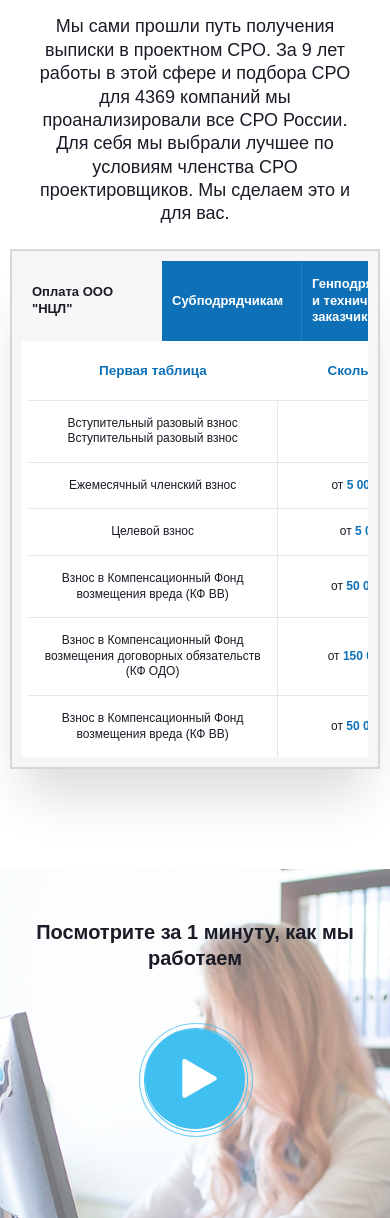
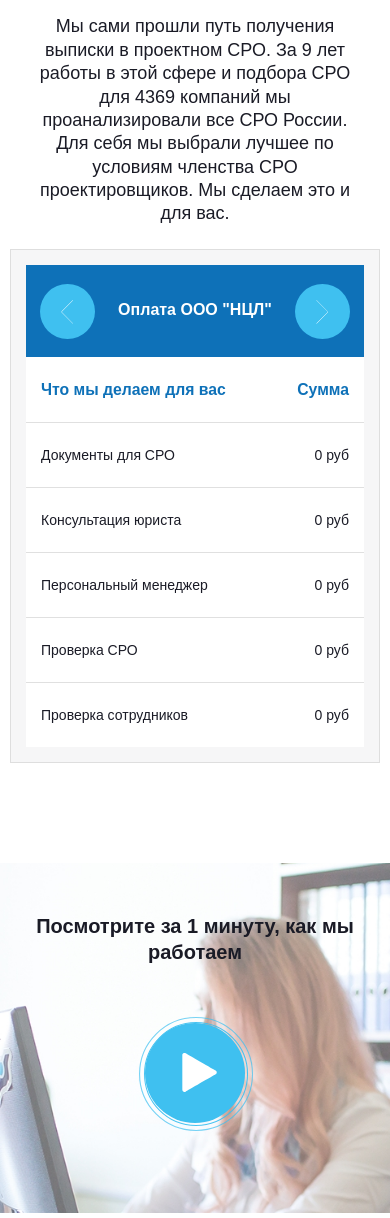
Before and after one commit to gromimol/ncl-html, a PHP site: page / in a window 390 px wide. Shown: the part 1308-2526 px from the top of the page. Run offline with PHP 8.4, Linux system fonts and the light colour scheme; some web fonts are replaced.

Commit message:
таблица цен для мобильных

```diff
--- a/css/style.css
+++ b/css/style.css
@@ -1127,6 +1127,70 @@ b {
       color: var(--blue-dark);
       font-weight: 700; }
 
+.price-slider {
+  height: 0;
+  overflow: hidden; }
+  .price-slider .slick-arrow {
+    position: absolute;
+    width: 55px;
+    height: 55px;
+    border-radius: 50%;
+    background-color: #3fc0f0;
+    background-repeat: no-repeat;
+    background-position: center;
+    top: 35px;
+    z-index: 2; }
+  .price-slider .prev-arrow {
+    left: 30px;
+    background-image: url("../img/icons/arrow_left.png"); }
+  .price-slider .next-arrow {
+    right: 30px;
+    background-image: url("../img/icons/arrow_right.png"); }
+
+.price-slider__table {
+  border: 1px solid #dedede;
+  padding: 15px;
+  background-color: #f6f6f7; }
+
+.price-slider__title {
+  font-size: 16px;
+  text-align: center;
+  height: 92px;
+  background-color: var(--blue-dark);
+  color: #fff;
+  display: -webkit-box;
+  display: -ms-flexbox;
+  display: flex;
+  -webkit-box-align: center;
+      -ms-flex-align: center;
+          align-items: center;
+  -webkit-box-pack: center;
+      -ms-flex-pack: center;
+          justify-content: center;
+  text-align: center;
+  font-weight: 700; }
+
+.price-slider__item {
+  border-bottom: 1px solid #e0e0e0;
+  background-color: #fff;
+  font-size: 16px;
+  font-weight: 300;
+  padding: 25px 15px;
+  display: -webkit-box;
+  display: -ms-flexbox;
+  display: flex;
+  -webkit-box-align: center;
+      -ms-flex-align: center;
+          align-items: center;
+  -webkit-box-pack: justify;
+      -ms-flex-pack: justify;
+          justify-content: space-between; }
+  .price-slider__item:last-child {
+    border-bottom: none; }
+  .price-slider__item .blue {
+    color: #0e71b8;
+    font-size: 1.125em; }
+
 /*video*/
 .video {
   background: transparent url("../img/bg/video-poster.png") 100% top no-repeat;
@@ -2341,8 +2405,15 @@ b {
     .price-tab-list .hide-on-mobile {
       display: none; }
 
+  .price-container {
+    display: none; }
+
   .price-table {
     font-size: 1.5rem; }
+
+  .price-slider {
+    height: auto;
+    overflow: visible; }
 
   .video__title {
     margin-left: 0;
@@ -2769,7 +2845,12 @@ b {
     width: 50%; }
 
   .sale-block {
-    padding: 0; } }
+    padding: 0; }
+
+  .price-slider__title {
+    padding: 0 80px;
+    text-align: center;
+    line-height: 1.4; } }
 /*480*/
 @media (max-width: 440px) {
   .header__contact {
@@ -2833,7 +2914,10 @@ b {
     margin-left: auto;
     margin-top: 1em;
     font-size: 16px;
-    width: 100%; } }
+    width: 100%; }
+
+  .price-slider__item {
+    font-size: 14px; } }
 /*440*/
 @media (max-width: 360px) {
   .main-screen__features__item::before {
--- a/index.html
+++ b/index.html
@@ -349,6 +349,246 @@
 						</div>
 						<!-- /.tab-content-wrapper -->
 					</div>
+
+					<!-- for mobile -->
+					<div class="price-slider">
+						<div class="price-slider__content">
+							<div class="price-slider__table">
+								<div class="price-slider__title">
+									Оплата ООО "НЦЛ"
+								</div>
+
+								<div class="price-slider__item">
+									<span class="name blue">
+										<b>
+											Что мы делаем для вас
+										</b>
+									</span>
+									<span class="value blue">
+										<b>
+											Сумма
+										</b>
+									</span>
+								</div>
+								<div class="price-slider__item">
+									<span class="name">
+											Документы для СРО
+									</span>
+									<span class="value">
+											0 руб
+									</span>
+								</div>
+								<div class="price-slider__item">
+									<span class="name">
+											Консультация юриста
+									</span>
+									<span class="value">
+											0 руб
+									</span>
+								</div>
+								<div class="price-slider__item">
+									<span class="name">
+											Персональный менеджер
+									</span>
+									<span class="value">
+											0 руб
+									</span>
+								</div>
+								<div class="price-slider__item">
+									<span class="name">
+											Проверка СРО
+									</span>
+									<span class="value">
+											0 руб
+									</span>
+								</div>
+								<div class="price-slider__item">
+									<span class="name">
+											Проверка сотрудников
+									</span>
+									<span class="value">
+											0 руб
+									</span>
+								</div>
+							</div>
+						</div>
+
+						<div class="price-slider__content">
+							<div class="price-slider__table">
+								<div class="price-slider__title">
+									Субподрячикам
+								</div>
+
+								<div class="price-slider__item">
+									<span class="name blue">
+										<b>
+											Виды взносов в СРО
+										</b>
+									</span>
+									<span class="value blue">
+										<b>
+											Сумма
+										</b>
+									</span>
+								</div>
+								<div class="price-slider__item">
+									<span class="name">
+											Вступительный (разовый)
+									</span>
+									<span class="value">
+											13 т.р.
+									</span>
+								</div>
+								<div class="price-slider__item">
+									<span class="name">
+											Членский (ежегодный)
+									</span>
+									<span class="value">
+											12 т.р./год
+									</span>
+								</div>
+								<div class="price-slider__item">
+									<span class="name">
+											Страховой полис
+									</span>
+									<span class="value">
+											6 т.р.
+									</span>
+								</div>
+							</div>
+						</div>
+
+						<div class="price-slider__content">
+							<div class="price-slider__table">
+								<div class="price-slider__title">
+									Генподрядчикам
+								</div>
+
+								<div class="price-slider__item">
+									<span class="name blue">
+										<b>
+											Виды взносов в СРО
+										</b>
+									</span>
+									<span class="value blue">
+										<b>
+											Сумма
+										</b>
+									</span>
+								</div>
+								<div class="price-slider__item">
+									<span class="name">
+											Вступительный (разовый)
+									</span>
+									<span class="value">
+											от 0 руб
+									</span>
+								</div>
+								<div class="price-slider__item">
+									<span class="name">
+											Членский (ежемесячный)
+									</span>
+									<span class="value">
+											от 5 т.р./мес.
+									</span>
+								</div>
+								<div class="price-slider__item">
+									<span class="name">
+											Целевой
+									</span>
+									<span class="value">
+											от 5 т.р./год
+									</span>
+								</div>
+								<div class="price-slider__item">
+									<span class="name">
+											КФ ВВ
+									</span>
+									<span class="value">
+											от 50 т.р.
+									</span>
+								</div>
+								<div class="price-slider__item">
+									<span class="name">
+											Страховой полис
+									</span>
+									<span class="value">
+											от 5 т.р.
+									</span>
+								</div>
+							</div>
+						</div>
+
+						<div class="price-slider__content">
+							<div class="price-slider__table">
+								<div class="price-slider__title">
+									Генподрядчикам с Тендерами
+								</div>
+
+								<div class="price-slider__item">
+									<span class="name blue">
+										<b>
+											Виды взносов в СРО
+										</b>
+									</span>
+									<span class="value blue">
+										<b>
+											Сумма
+										</b>
+									</span>
+								</div>
+								<div class="price-slider__item">
+									<span class="name">
+											Вступительный (разовый)
+									</span>
+									<span class="value">
+											от 0 руб
+									</span>
+								</div>
+								<div class="price-slider__item">
+									<span class="name">
+											Членский (ежемесячный)
+									</span>
+									<span class="value">
+											от 5 т.р./мес.
+									</span>
+								</div>
+								<div class="price-slider__item">
+									<span class="name">
+											Целевой
+									</span>
+									<span class="value">
+											от 5 т.р./год
+									</span>
+								</div>
+								<div class="price-slider__item">
+									<span class="name">
+											КФ ВВ (разовый)
+									</span>
+									<span class="value">
+											от 50 т.р.
+									</span>
+								</div>
+								<div class="price-slider__item">
+									<span class="name">
+											КФ ОДО (разовый)
+									</span>
+									<span class="value">
+											от 150 т.р.
+									</span>
+								</div>
+								<div class="price-slider__item">
+									<span class="name">
+											Страховой полис
+									</span>
+									<span class="value">
+											от 5 т.р.
+									</span>
+								</div>
+							</div>
+						</div>
+					</div>
+
 				</div>
 			</section>
 			<!-- /.price-section -->
--- a/js/common.js
+++ b/js/common.js
@@ -51,6 +51,12 @@ $(document).ready(function () {
 	// mask
 	$("#phone,#phone2").mask("+7(999) 999-9999");
 
+	// slider
+	$('.price-slider').slick({
+		prevArrow: '<span class="prev-arrow"></span>',
+		nextArrow: '<span class="next-arrow"></span>',
+		adaptiveHeight: true
+	});
 
 	// counter
 	function timer(f) {
--- a/sass/_media.scss
+++ b/sass/_media.scss
@@ -336,8 +336,15 @@
 			display: none;
 		}
 	}
+	.price-container{
+		display: none;
+	}
 	.price-table{
 		font-size: 1.5rem;
+	}
+	.price-slider{
+		height: auto;
+		overflow: visible;
 	}
 	.video__title{
 		margin-left: 0;
@@ -721,6 +728,11 @@
 	.form-content .btn{
 		font-size: 13px;
 	}
+	.more{
+		min-width: auto;
+		padding-left: 2em;
+		padding-right: 2em;
+	}
 }
 /*767*/
 @media(max-width: 480px){
@@ -766,6 +778,11 @@
 	}
 	.sale-block{
 		padding: 0;
+	}
+	.price-slider__title{
+		padding: 0 80px;
+		text-align: center;
+		line-height: 1.4;
 	}
 }
 /*480*/
@@ -840,7 +857,11 @@
 		font-size: 16px;
 		width: 100%;
 	}
-
+	.price-slider__item{
+		font-size: 14px;
+	}
+	.price-slider__item .blue{
+	}
 }
 /*440*/
 
@@ -889,4 +910,26 @@
 			transform: translate(-50%, -50%);
 		}
 	}
+	.form-content .btn{
+		font-size: 12px;
+	}
+	.price-slider__table{
+		padding: 0;
+		border: none;
+	}
+	.price-slider .slick-arrow{
+		width: 45px;
+		height: 45px;
+		top: 18px;
+	}
+	.price-slider__title{
+		height: 80px;
+		padding: 0 60px;
+	}
+	.price-slider .next-arrow{
+		right: 10px;
+	}
+	.price-slider .prev-arrow{
+		left: 10px;
+	}
 }
--- a/sass/_price.scss
+++ b/sass/_price.scss
@@ -109,3 +109,61 @@
 		}
 	}
 }
+
+.price-slider{
+	height: 0;
+	overflow: hidden;
+	.slick-arrow{
+		position: absolute;
+		width: 55px;
+		height: 55px;
+		border-radius: 50%;
+		background-color: #3fc0f0;
+		background-repeat: no-repeat;
+		background-position: center;
+		top: 35px;
+		z-index: 2;
+	}
+	.prev-arrow{
+		left: 30px;
+		background-image: url('../img/icons/arrow_left.png');
+	}
+	.next-arrow{
+		right: 30px;
+		background-image: url('../img/icons/arrow_right.png');
+	}
+}
+.price-slider__table{
+	border: 1px solid #dedede;
+	padding: 15px;
+	background-color: #f6f6f7;
+}
+.price-slider__title{
+	font-size: 16px;
+	text-align: center;
+	height: 92px;
+	background-color: var(--blue-dark);
+	color: #fff;
+	display: flex;
+	align-items: center;
+	justify-content: center;
+	text-align: center;
+	font-weight: 700;
+}
+.price-slider__item{
+	border-bottom: 1px solid #e0e0e0;
+	background-color: #fff;
+	font-size: 16px;
+	font-weight: 300;
+	padding: 25px 15px;
+	display: flex;
+	align-items: center;
+	justify-content: space-between;
+	&:last-child{
+		border-bottom: none;
+	}
+	.blue{
+		color: #0e71b8;
+		font-size: 1.125em;
+	}
+}
```
Also changed, not shown: other parts of css/style.css (+29 -2 lines), img/icons/arrow_left.png (added), img/icons/arrow_right.png (added), 1 other file.
